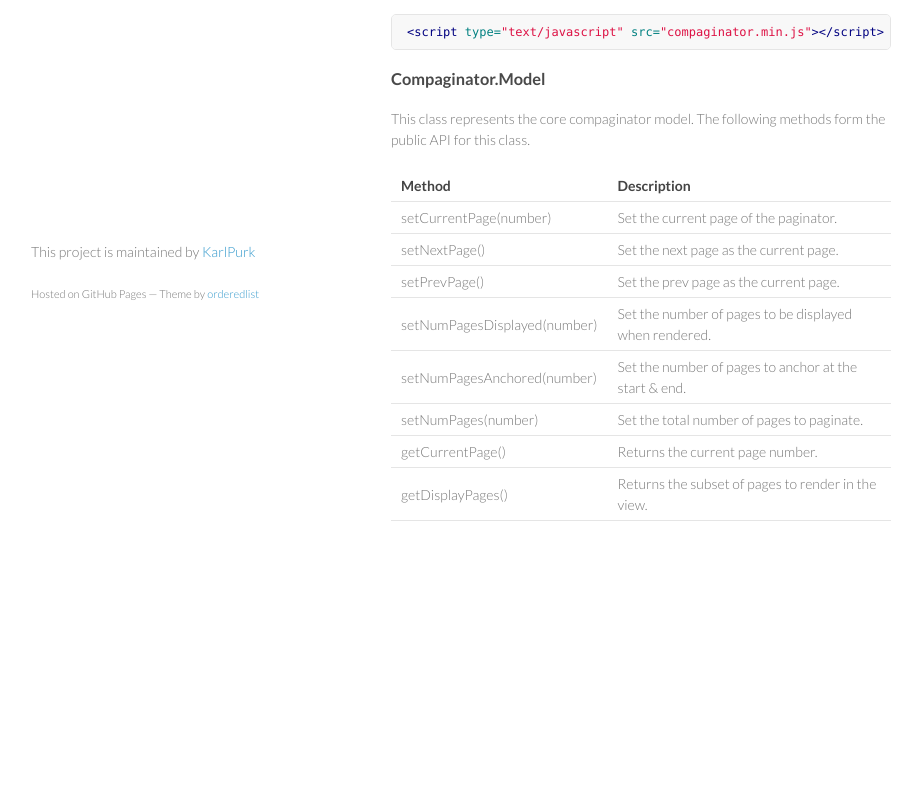
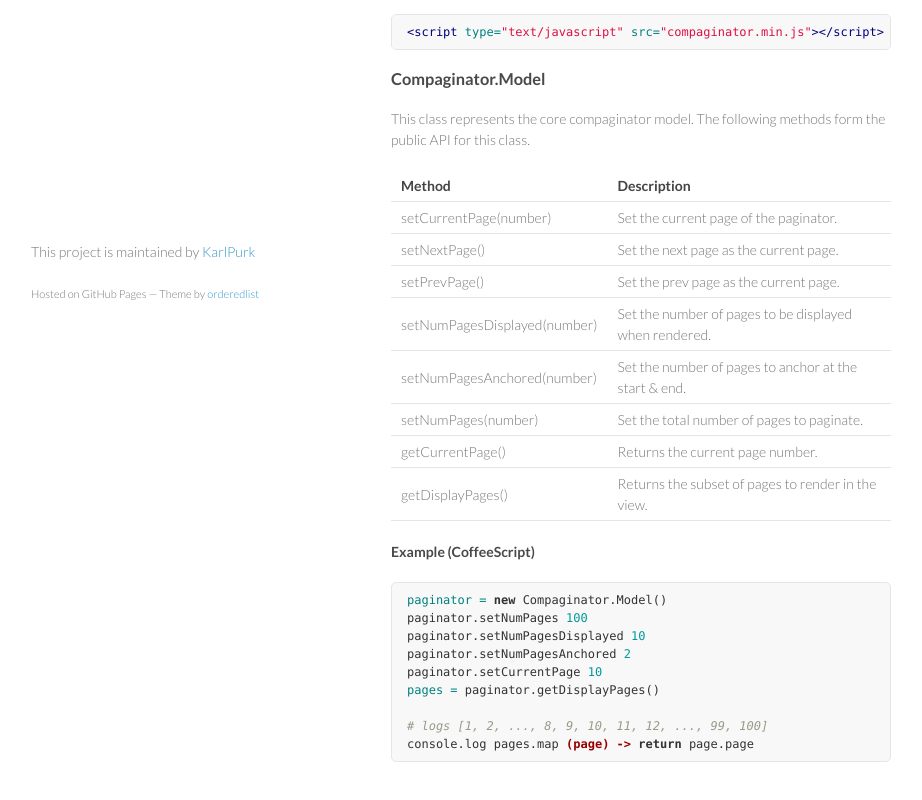
Before and after one commit to KarlPurk/compaginator, a plain HTML site: page index.html in a window 1280 px wide. Shown: the part 427-1227 px from the top of the page, without its empty margins (179-1101 px from the left). Before the commit the page ends 1018 px from the top, so only its background shows below. Drawn offline with Linux system fonts and the light colour scheme.

```diff
--- a/index.html
+++ b/index.html
@@ -92,7 +92,19 @@
 <td>Returns the subset of pages to render in the view.</td>
 </tr>
 </tbody>
-</table>
+</table><h4>
+<a name="example-coffeescript" class="anchor" href="#example-coffeescript"><span class="octicon octicon-link"></span></a>Example (CoffeeScript)</h4>
+
+<div class="highlight highlight-coffee"><pre><span class="nv">paginator = </span><span class="k">new</span> <span class="nx">Compaginator</span><span class="p">.</span><span class="nx">Model</span><span class="p">()</span>
+<span class="nx">paginator</span><span class="p">.</span><span class="nx">setNumPages</span> <span class="mi">100</span>
+<span class="nx">paginator</span><span class="p">.</span><span class="nx">setNumPagesDisplayed</span> <span class="mi">10</span>
+<span class="nx">paginator</span><span class="p">.</span><span class="nx">setNumPagesAnchored</span> <span class="mi">2</span>
+<span class="nx">paginator</span><span class="p">.</span><span class="nx">setCurrentPage</span> <span class="mi">10</span>
+<span class="nv">pages = </span><span class="nx">paginator</span><span class="p">.</span><span class="nx">getDisplayPages</span><span class="p">()</span>
+
+<span class="c1"># logs [1, 2, ..., 8, 9, 10, 11, 12, ..., 99, 100]</span>
+<span class="nx">console</span><span class="p">.</span><span class="nx">log</span> <span class="nx">pages</span><span class="p">.</span><span class="nx">map</span> <span class="nf">(page) -&gt;</span> <span class="k">return</span> <span class="nx">page</span><span class="p">.</span><span class="nx">page</span>
+</pre></div>
       </section>
       <footer>
         <p>This project is maintained by <a href="https://github.com/KarlPurk">KarlPurk</a></p>
```
Also changed, not shown: params.json (+1 -1 lines).
